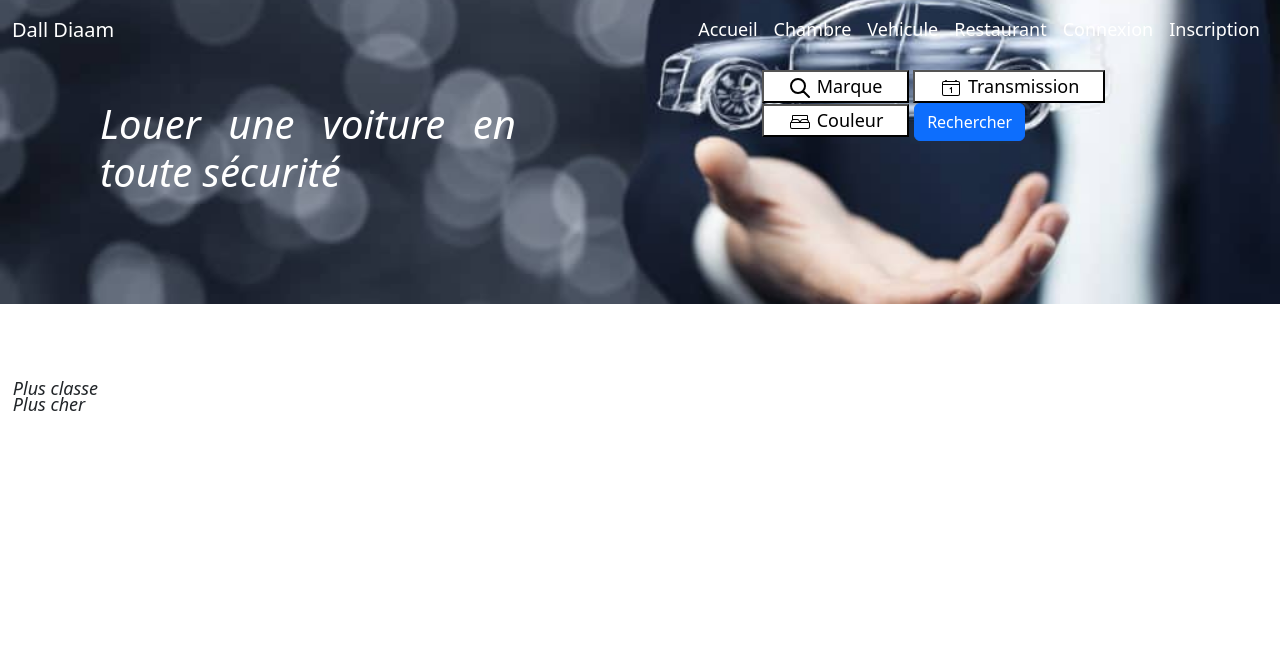
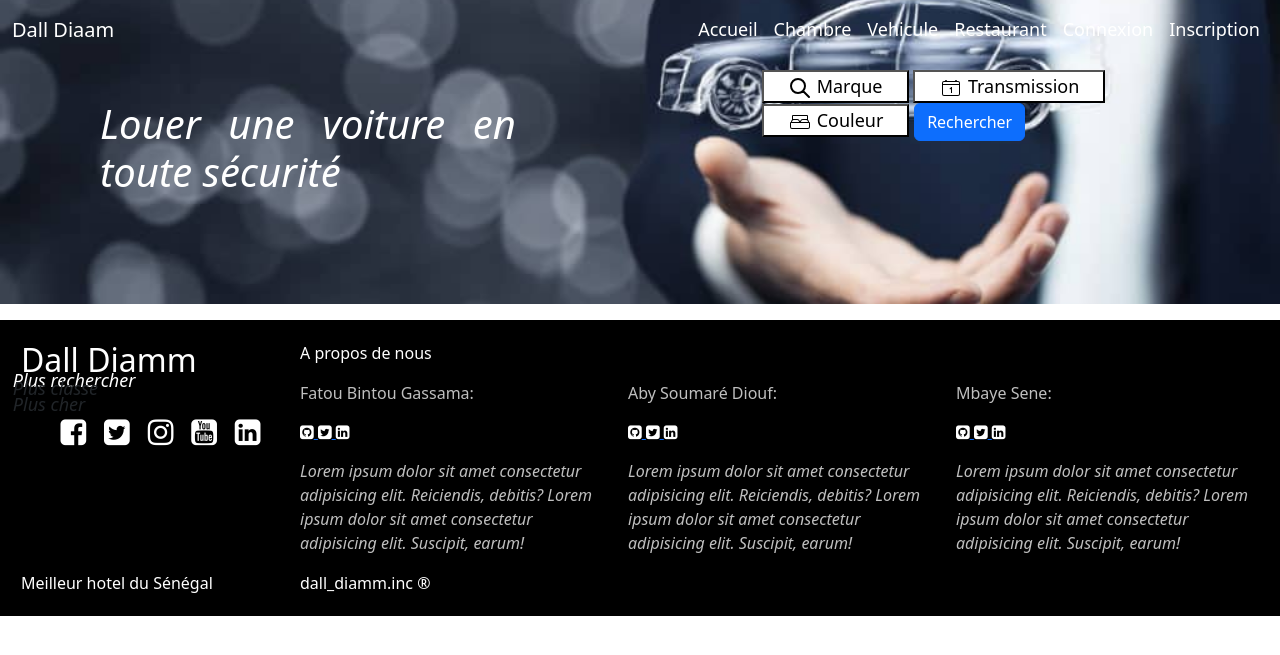
Before and after one commit to Gashu99/projet_reservation, a Django app: page /voitures/ in a window 1280 px wide. Shown: the top 655 px of the page. Run offline with Django 4.2, Linux system fonts and the light colour scheme; data that the repository does not hold is empty; parts of the project's set-up code (start-up, migrations or seed data) failed here and were passed over.

Commit message:
mis a jour

```diff
--- a/Gestion_reservation/dall_diamm/forms.py
+++ b/Gestion_reservation/dall_diamm/forms.py
@@ -2,10 +2,9 @@
 
 
 class formreservation_chambres(forms.Form):
+    numero_chambre=forms.IntegerField(label='numero_chambre',required=True,widget=forms.NumberInput(attrs={'class': 'id_ch'}))
     username=forms.CharField(label="nom ",required=True,widget=forms.TextInput(attrs={'class': 'username'}))
     prenom=forms.CharField(label="prenom",required=True,widget=forms.TextInput(attrs={'class': 'prenom'}))
-    password=forms.CharField(label='mot de passe ',widget=forms.PasswordInput(attrs={'class': 'mdp'}))
-    confirmpassword=forms.CharField(label='confirmer mot de passe  ',widget=forms.PasswordInput(attrs={'class': 'mdp'}))
     Tel=forms.IntegerField(label='num_telephone',required=True,widget=forms.NumberInput(attrs={'class': 'tel'}))
     mail=forms.EmailField(label='Email',required=True,widget=forms.EmailInput(attrs={'class': 'mail'}))
     date_res=forms.DateField(label='date_reservation',required=True,widget=forms.DateTimeInput(attrs={'class': 'dr'}))
--- /dev/null
+++ b/Gestion_reservation/dall_diamm/static/dall_diamm/css/footer.css
@@ -0,0 +1,75 @@
+/* footer style */
+
+footer{
+    color: white;
+    display: grid;
+    grid-template-columns: 279px 1fr;
+    background-color: black;
+    width: 100%;
+    padding: 21px;
+}
+
+
+.social-icons{
+	padding:30px;
+	background-color:black;
+    text-align: center;
+}
+.social-icons a{
+    color:#fff;
+    line-height:30px;
+    font-size:30px;
+    margin: 0 5px;
+    text-decoration:none;
+
+}
+.social-icons a i{
+	line-height:30px;
+    font-size:30px;
+    -webkit-transition: all 200ms ease-in;
+    -webkit-transform: scale(1);
+    -ms-transition: all 200ms ease-in;
+    -ms-transform: scale(1);
+    -moz-transition: all 200ms ease-in;
+    -moz-transform: scale(1);
+    transition: all 200ms ease-in;
+    transform: scale(1);
+}
+.social-icons a:hover i{
+    box-shadow: 0px 0px 150px #000000;
+    z-index: 2;
+    -webkit-transition: all 200ms ease-in;
+    -webkit-transform: scale(1.5);
+    -ms-transition: all 200ms ease-in;
+    -ms-transform: scale(1.5);
+    -moz-transition: all 200ms ease-in;
+    -moz-transform: scale(1.5);
+    transition: all 200ms ease-in;
+    transform: scale(1.5);
+}
+
+.right{
+    color: white
+}
+
+.nous{
+    display: grid;
+    grid-template-columns: repeat(3, 1fr);
+    gap: 25px;
+}
+
+.us{
+    color: rgba(255,255,255, 0.75);
+    max-width: 350px;
+    display: flex;
+    flex-direction: column;
+    gap: 15px;
+}
+
+.reducecolor{
+    color: rgba(255,255,255, 0.75);
+}
+
+.fa{
+    color: white;
+}
--- /dev/null
+++ b/Gestion_reservation/dall_diamm/templates/dall_diamm/footer.html
@@ -0,0 +1,114 @@
+{% load static %}
+
+
+<link rel="stylesheet" href="https://cdnjs.cloudflare.com/ajax/libs/font-awesome/4.7.0/css/font-awesome.min.css">
+<link rel="stylesheet" href="{% static 'dall_diamm/css/footer.css' %}">
+
+    <footer>
+
+        <div class="left">
+            <h2>Dall Diamm</h2>
+            <div class="social-icons">
+
+                <a href="#"  title="facebook">
+                  <i class="fa fa-facebook-square" aria-hidden="true"></i>
+                </a>
+
+                <a href="#" title="twitter">
+                  <i class="fa fa-twitter-square" aria-hidden="true"></i>
+                </a>
+                <a href="#" title="instagram">
+                  <i class="fa fa-instagram" aria-hidden="true"></i>
+                </a>
+
+                <a href="#" title="youtube">
+                  <i class="fa fa-youtube-square" aria-hidden="true"></i>
+                </a>
+
+                <a href="#" title="linkedin">
+                  <i class="fa fa-linkedin-square" aria-hidden="true"></i>
+                </a>
+                <!-- <a href="#" title="pinterest">
+                  <i class="fa fa-pinterest-p" aria-hidden="true"></i>
+                </a>
+                <a href="#" title="camera">
+                  <i class="fa fa-camera-retro" aria-hidden="true"></i>
+                </a> -->
+            </div>
+        </div>
+        <div class="right">
+
+            <p>A propos de nous</p>
+        <!-- <a href="#" title="twitter">
+        <i class="fa fa-twitter-square" aria-hidden="true"></i>
+        </a>
+        <a href="#" title="youtube">
+        <i class="fa fa-youtube-square" aria-hidden="true"></i>
+        </a>
+        <a href="#" title="linkedin">
+        <i class="fa fa-linkedin-square" aria-hidden="true"></i>
+        </a> -->
+
+
+    <div class="nous">
+        <p class="us">Fatou Bintou Gassama:
+
+    <b>
+        <a href="#" title="github">
+        <i class="fa fa-github-square" aria-hidden="true"></i>
+        </a>
+        <a href="#" title="twitter">
+        <i class="fa fa-twitter-square" aria-hidden="true"></i>
+        </a>
+        <a href="#" title="linkedin">
+        <i class="fa fa-linkedin-square" aria-hidden="true"></i>
+        </a>
+    </b>
+        <em>
+            Lorem ipsum dolor sit amet consectetur adipisicing elit. Reiciendis, debitis? Lorem ipsum dolor sit amet consectetur adipisicing elit. Suscipit, earum!
+</em>
+
+        </p>
+        <p class="us">Aby Soumaré Diouf:
+
+            <b>
+                <a href="#" title="github">
+                <i class="fa fa-github-square" aria-hidden="true"></i>
+                </a>
+                <a href="#" title="twitter">
+                <i class="fa fa-twitter-square" aria-hidden="true"></i>
+                </a>
+                <a href="#" title="linkedin">
+                <i class="fa fa-linkedin-square" aria-hidden="true"></i>
+                </a>
+            </b>
+        <em>
+            Lorem ipsum dolor sit amet consectetur adipisicing elit. Reiciendis, debitis? Lorem ipsum dolor sit amet consectetur adipisicing elit. Suscipit, earum!
+</em>
+
+        </p>
+        <p class="us">Mbaye Sene:
+
+            <b>
+                <a href="#" title="github">
+                <i class="fa fa-github-square" aria-hidden="true"></i>
+                </a>
+                <a href="#" title="twitter">
+                <i class="fa fa-twitter-square" aria-hidden="true"></i>
+                </a>
+                <a href="#" title="linkedin">
+                <i class="fa fa-linkedin-square" aria-hidden="true"></i>
+                </a>
+            </b>
+        <em>
+            Lorem ipsum dolor sit amet consectetur adipisicing elit. Reiciendis, debitis? Lorem ipsum dolor sit amet consectetur adipisicing elit. Suscipit, earum!
+
+        </em>
+
+        </p>
+    </div>
+
+        </div>
+        <div class="right">Meilleur hotel du Sénégal</div>
+        <div class="right">dall_diamm.inc ®</div>
+    </footer>
--- a/Gestion_reservation/dall_diamm/templates/dall_diamm/listechambre.html
+++ b/Gestion_reservation/dall_diamm/templates/dall_diamm/listechambre.html
@@ -37,6 +37,7 @@
     <div class="info">
         <img src="{% static 'dall_diamm/images/chambre.jpg' %}" alt="" width="80%">
             <div class="description">
+               <p><strong>chambre numero: </strong> {{ch.id_c}}</p>
                <p> {{ch.nom_chmb }}</p><br>
                 <a href="{% url 'show' ch.id_c %}">{{ch.prix_chmb}}</a>
                 <a href="{% url 'formreservation_chambre'   %}">Reserver </a>
@@ -49,5 +50,10 @@
     <div class="footer">
         <p>Dall <br> Diamm</p>
     </div>
+
+
+    <div class="footer">
+        {% include 'dall_diamm/footer.html' %}
+    </div>
 </body>
 </html>
--- a/Gestion_reservation/dall_diamm/templates/dall_diamm/voitures.html
+++ b/Gestion_reservation/dall_diamm/templates/dall_diamm/voitures.html
@@ -366,5 +366,11 @@
     <script src="{% static 'dall_diamm/js/voiture.js' %}"></script>
         <script src="https://cdn.jsdelivr.net/npm/@popperjs/core@2.11.6/dist/umd/popper.min.js" integrity="sha384-oBqDVmMz9ATKxIep9tiCxS/Z9fNfEXiDAYTujMAeBAsjFuCZSmKbSSUnQlmh/jp3" crossorigin="anonymous"></script>
         <script src="https://cdn.jsdelivr.net/npm/bootstrap@5.3.0-alpha1/dist/js/bootstrap.min.js" integrity="sha384-mQ93GR66B00ZXjt0YO5KlohRA5SY2XofN4zfuZxLkoj1gXtW8ANNCe9d5Y3eG5eD" crossorigin="anonymous"></script>
+
+
+        <div class="footer">
+            {% include 'dall_diamm/footer.html' %}
+        </div>
     </body>
+
 </html>
--- a/Gestion_reservation/dall_diamm/views.py
+++ b/Gestion_reservation/dall_diamm/views.py
@@ -3,6 +3,7 @@
 from django.template import loader
 from .models import chambre,personne,reserver_chambre,voiture
 from .forms import formreservation_chambres
+from django.core.mail import send_mail
 # Create your views here.
 def index(request):
     context={}
@@ -61,6 +62,13 @@
         email = request.POST.get('email')
         mdp=request.POST.get('motdepasse')
         cmdp=request.POST.get('confirmationmdp')
+        #Envoie de mail lors de l'inscription
+        subject = 'Hello'
+        message = 'This is a test email.'
+        from_email = 'gassamafatoubintou7@gmail.com'
+        recipient_list = [email]
+        send_mail(subject, message, from_email, recipient_list)
+
         # Effectuez ici le traitement des données du formulaire
         pers=personne(nom=nm,prenom=prenom,email=email,Tel='776777622')
         pers.save()
@@ -70,6 +78,17 @@
         context={}
     return render(request, 'dall_diamm/form_inscription.html',context)
 
+
+
+
+#Pour l'envoie de message
+def send_email(request):
+    subject = 'Hello'
+    message = 'This is a test email.'
+    from_email = 'your_email@example.com'
+    recipient_list = ['recipient1@example.com', 'recipient2@example.com']
+
+    send_mail(subject, message, from_email, recipient_list)
 
 
 def connexion(request):
@@ -98,16 +117,17 @@
     if request.method=='POST':
         form=formreservation_chambres(request.POST)
         if form.is_valid():
+            id_ch=form.cleaned_data['numero_chambre']
             nom=form.cleaned_data['username']
             pre=form.cleaned_data['prenom']
-            pa=form.cleaned_data['password']
-            cpa=form.cleaned_data['confirmpassword']
             tel=form.cleaned_data['Tel']
             mail=form.cleaned_data['mail']
-            date_res=form.cleaned_data['dr']
+            date_res=form.cleaned_data['date_res']
             if personne.objects.filter(nom=nom,prenom=pre,email=mail,Tel=tel).exists():
+                ch=get_object_or_404(chambre, pk = id_ch)
                 pers=personne(nom=nom,prenom=pre,email=mail,Tel=tel)
-                resch=reserver_chambre(date_reservation=date_res,id_p=pers,id_c=ch)
+                pers.save()
+                resch=reserver_chambre.objects.create(date_reservation=date_res,id_p=pers,id_c=ch)
                 resch.save()
 
                 return redirect("index")
```
Also changed, not shown: Gestion_reservation/Gestion_reservation/settings.py (+9 -0 lines), Gestion_reservation/dall_diamm/static/dall_diamm/css/formch.css (+24 -20 lines), Gestion_reservation/dall_diamm/static/dall_diamm/css/stylechambre.css (+11 -13 lines), Gestion_reservation/dall_diamm/templates/dall_diamm/index.html (+6 -1 lines).
